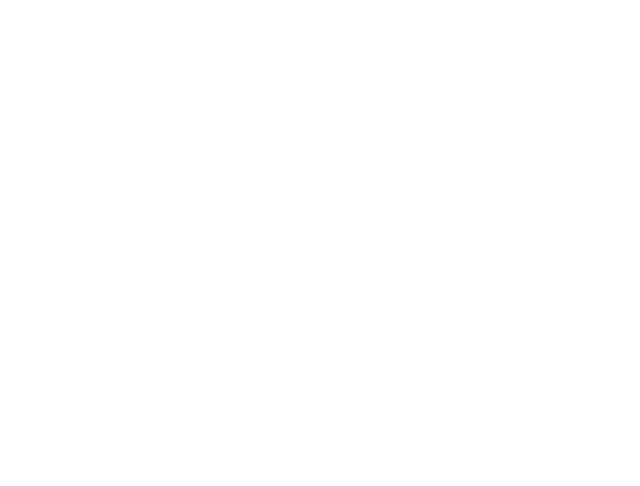
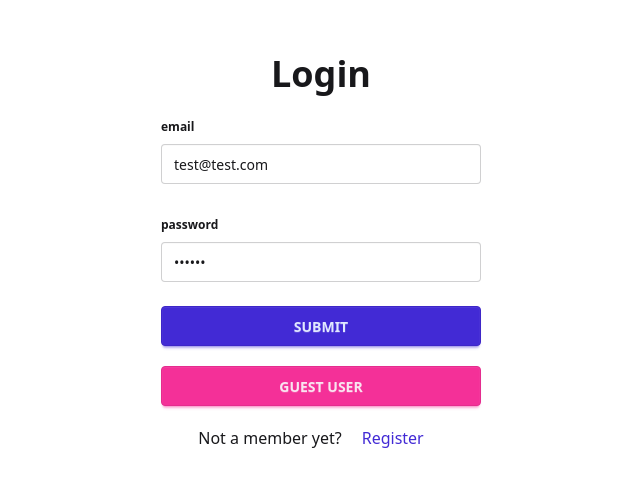
Before and after one commit to namht-web-dev/comfy-store, a React app: page /login in a window 1280 px wide. Shown: the part 146-632 px from the top of the page, without its empty margins (319-959 px from the left). Built offline with nearby package versions, Linux system fonts and the light colour scheme; the HTML template or start-up script is replaced by a standard one.

Commit message:
login page basic setup

```diff
--- a/src/components/FormInput.jsx
+++ b/src/components/FormInput.jsx
@@ -1,4 +1,17 @@
-const FormInput = () => {
-  return <div>FormInput</div>;
+const FormInput = ({ label, name, type, defaultValue }) => {
+  return (
+    <div className="w-full grid mx-auto">
+      <fieldset className="fieldset">
+        <legend className="fieldset-legend">{label}</legend>
+        <input
+          name={name}
+          type={type}
+          className="input min-w-80"
+          placeholder={name}
+          defaultValue={defaultValue}
+        />
+      </fieldset>
+    </div>
+  );
 };
 export default FormInput;
--- /dev/null
+++ b/src/components/SubmitBtn.jsx
@@ -0,0 +1,16 @@
+import { useNavigation } from "react-router-dom";
+
+const SubmitBtn = () => {
+  const navigation = useNavigation();
+  const isSubmitting = navigation.state === "submitting";
+  return (
+    <button className="btn btn-primary uppercase" type="submit">
+      {isSubmitting ? (
+        <span className="loading loading-spinner"></span>
+      ) : (
+        "submit"
+      )}
+    </button>
+  );
+};
+export default SubmitBtn;
--- a/src/components/index.js
+++ b/src/components/index.js
@@ -1 +1,2 @@
 export { default as FormInput } from "./FormInput";
+export { default as SubmitBtn } from "./SubmitBtn";
--- a/src/pages/Error.jsx
+++ b/src/pages/Error.jsx
@@ -1,4 +1,25 @@
+import { Link, useRouteError } from "react-router-dom";
+
 const Error = () => {
-  return <div>Error</div>;
+  const error = useRouteError();
+  if (error.status !== 404) {
+    return <h2>There was an error</h2>;
+  }
+  return (
+    <main className="grid place-items-center h-screen">
+      <div className="flex flex-col gap-8 justify-center items-center">
+        <h1 className="text-9xl leading-16 font-bold tracking-wider text-secondary">
+          404
+        </h1>
+        <p className="font-bold text-4xl">page not found</p>
+        <p className="tracking-wide text-xl">
+          Sorry, we couldn't find page you are looking for.
+        </p>
+        <Link to="/" className="btn btn-primary uppercase">
+          go back home
+        </Link>
+      </div>
+    </main>
+  );
 };
 export default Error;
--- a/src/pages/Login.jsx
+++ b/src/pages/Login.jsx
@@ -1,4 +1,37 @@
+import { Form, Link } from "react-router-dom";
+import { FormInput, SubmitBtn } from "../components";
+
 const Login = () => {
-  return <section></section>;
+  return (
+    <section className="grid place-items-center h-screen">
+      <Form className="card p-5 grid justify-center gap-5 w-96 " method="post">
+        <h1 className="text-4xl leading-8 font-bold text-center w-full block">
+          Login
+        </h1>
+        <FormInput
+          type="text"
+          label="email"
+          name="identifier"
+          defaultValue="test@test.com"
+        />
+        <FormInput
+          type="password"
+          label="password"
+          name="password"
+          defaultValue="secret"
+        />
+        <SubmitBtn />
+        <button type="button" className="btn btn-secondary uppercase">
+          guest user
+        </button>
+        <p className="text-center">
+          Not a member yet?
+          <Link to="/register" className="text-primary px-5">
+            Register
+          </Link>
+        </p>
+      </Form>
+    </section>
+  );
 };
 export default Login;
```
